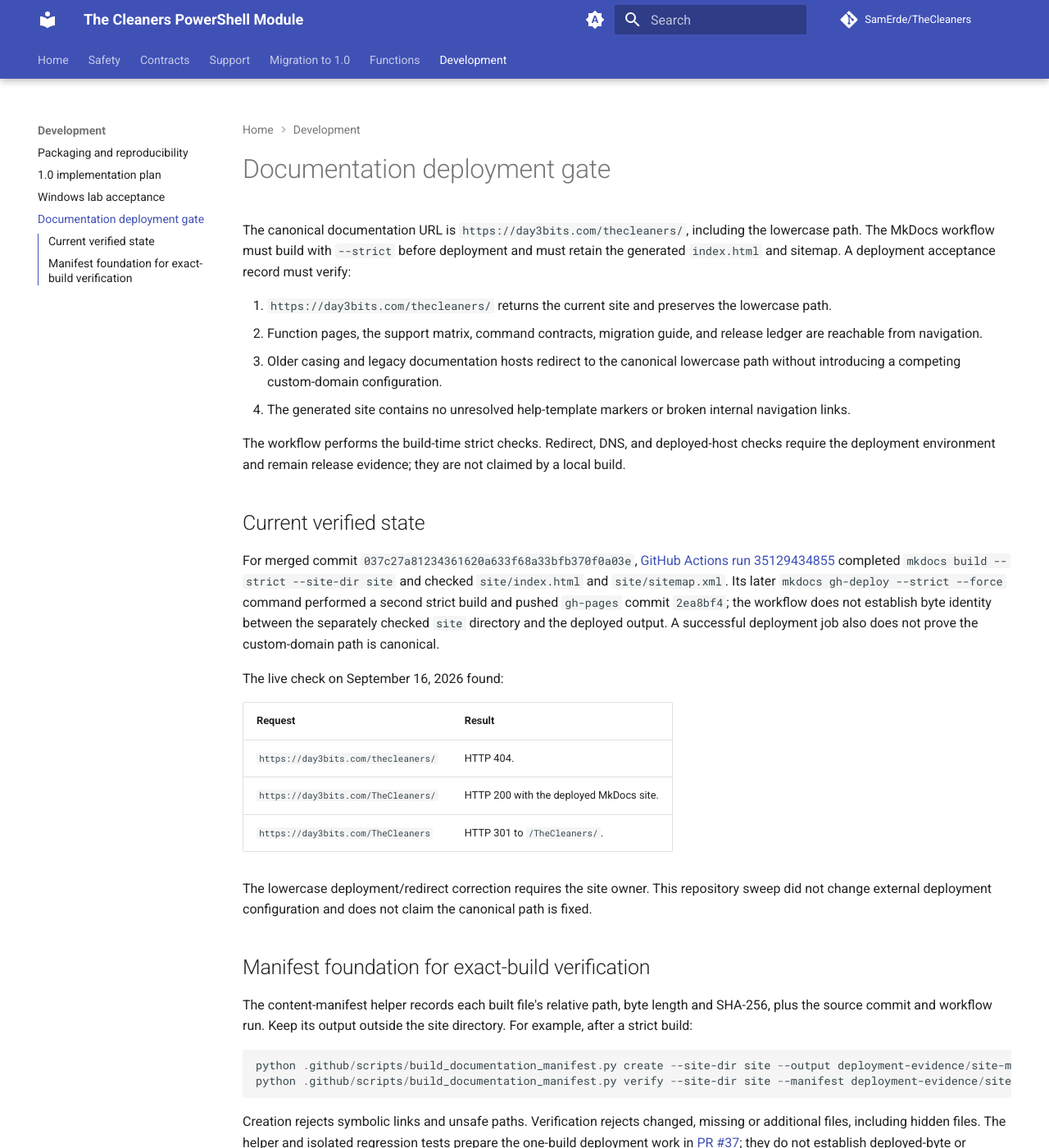
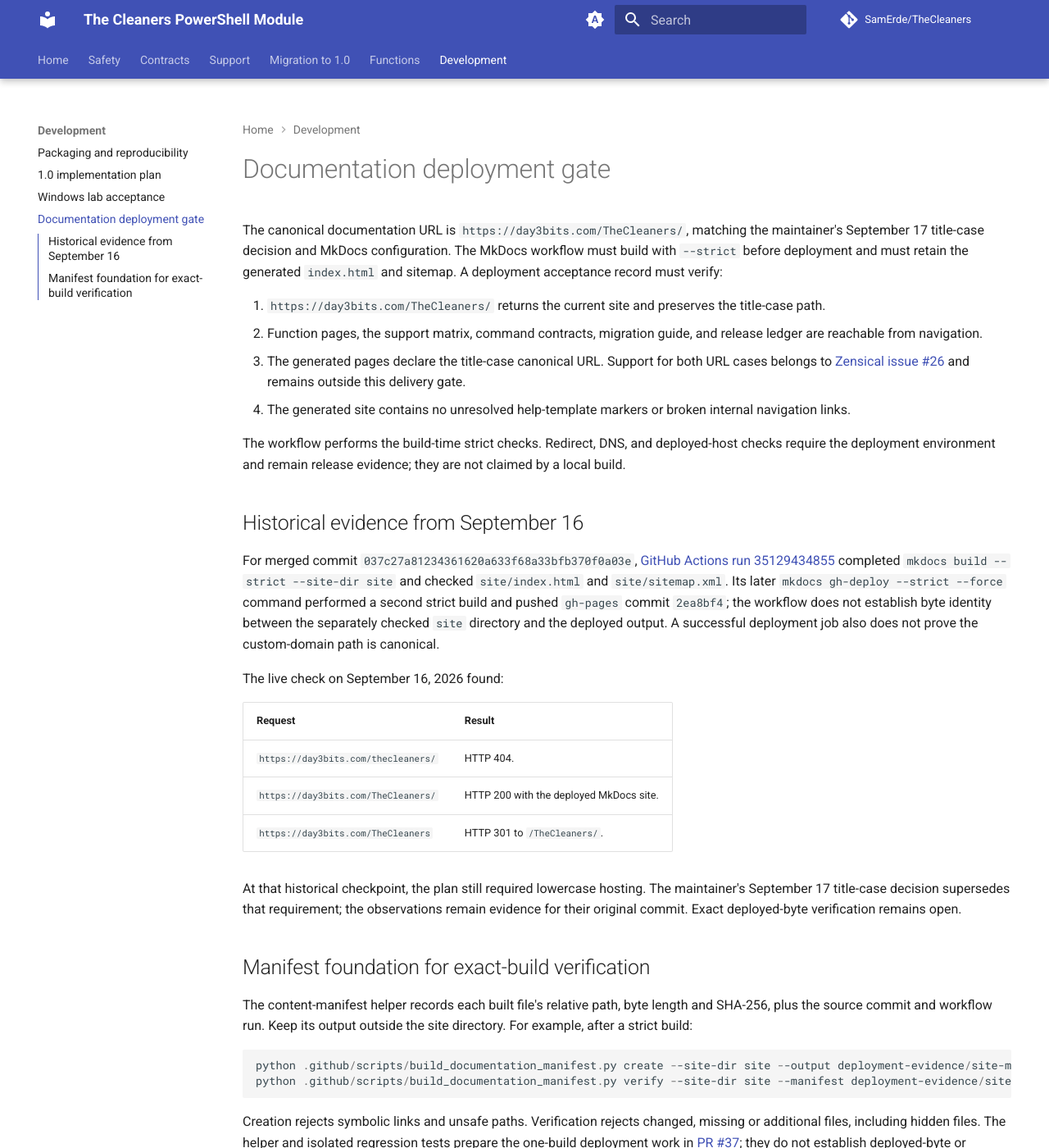
Before and after one commit to SamErde/TheCleaners, an MkDocs documentation site: the page built from docs/deployment-validation.md, in a window 1280 px wide and 1400 px high. Shown: the whole window at 82% size. Built offline with MkDocs 1.6.1 and Material for MkDocs 9.7.7, drawn with Linux system fonts in a browser that asks for light colours; comment, search, counter and statistics services are not loaded; some of the changed text lies outside the part shown.

Commit message:
📚docs(delivery): reconcile canonical URL and deferred labs

```diff
--- a/docs/deployment-validation.md
+++ b/docs/deployment-validation.md
@@ -1,15 +1,15 @@
 # Documentation deployment gate
 
-The canonical documentation URL is `https://day3bits.com/thecleaners/`, including the lowercase path. The MkDocs workflow must build with `--strict` before deployment and must retain the generated `index.html` and sitemap. A deployment acceptance record must verify:
+The canonical documentation URL is `https://day3bits.com/TheCleaners/`, matching the maintainer's September 17 title-case decision and MkDocs configuration. The MkDocs workflow must build with `--strict` before deployment and must retain the generated `index.html` and sitemap. A deployment acceptance record must verify:
 
-1. `https://day3bits.com/thecleaners/` returns the current site and preserves the lowercase path.
+1. `https://day3bits.com/TheCleaners/` returns the current site and preserves the title-case path.
 2. Function pages, the support matrix, command contracts, migration guide, and release ledger are reachable from navigation.
-3. Older casing and legacy documentation hosts redirect to the canonical lowercase path without introducing a competing custom-domain configuration.
+3. The generated pages declare the title-case canonical URL. Support for both URL cases belongs to [Zensical issue #26](https://github.com/SamErde/TheCleaners/issues/26) and remains outside this delivery gate.
 4. The generated site contains no unresolved help-template markers or broken internal navigation links.
 
 The workflow performs the build-time strict checks. Redirect, DNS, and deployed-host checks require the deployment environment and remain release evidence; they are not claimed by a local build.
 
-## Current verified state
+## Historical evidence from September 16
 
 For merged commit `037c27a81234361620a633f68a33bfb370f0a03e`, [GitHub Actions run 35129434855](https://github.com/SamErde/TheCleaners/actions/runs/35129434855) completed `mkdocs build --strict --site-dir site` and checked `site/index.html` and `site/sitemap.xml`. Its later `mkdocs gh-deploy --strict --force` command performed a second strict build and pushed `gh-pages` commit `2ea8bf4`; the workflow does not establish byte identity between the separately checked `site` directory and the deployed output. A successful deployment job also does not prove the custom-domain path is canonical.
 
@@ -21,7 +21,7 @@ The live check on September 16, 2026 found:
 | `https://day3bits.com/TheCleaners/` | HTTP 200 with the deployed MkDocs site. |
 | `https://day3bits.com/TheCleaners` | HTTP 301 to `/TheCleaners/`. |
 
-The lowercase deployment/redirect correction requires the site owner. This repository sweep did not change external deployment configuration and does not claim the canonical path is fixed.
+At that historical checkpoint, the plan still required lowercase hosting. The maintainer's September 17 title-case decision supersedes that requirement; the observations remain evidence for their original commit. Exact deployed-byte verification remains open.
 
 ## Manifest foundation for exact-build verification
 
@@ -34,4 +34,4 @@ python .github/scripts/build_documentation_manifest.py verify --site-dir site --
 
 Creation rejects symbolic links and unsafe paths. Verification rejects changed, missing or additional files, including hidden files. The helper and isolated regression tests prepare the one-build deployment work in [PR #37](https://github.com/SamErde/TheCleaners/pull/37); they do not establish deployed-byte or navigation acceptance. PR #37 also applies the maintainer's title-case canonical URL decision. Historical URL observations above remain observations of their original commit.
 
-The companion `documentation_http.py` helper accepts HTTPS, with HTTP permitted only for loopback test servers. It uses explicit HTTP connections, bounds response reads and returns redirects without following them. The deployment verifier in PR #37 checks status, size and digest before accepting a response.
+The companion `documentation_http.py` helper accepts HTTPS, with HTTP permitted only for test servers at `127.0.0.1` or `localhost`. It uses explicit HTTP connections, bounds response reads and returns redirects without following them. The deployment verifier in PR #37 checks status, size and digest before accepting a response.
```
Also changed, not shown: AGENTS.md (+1 -1 lines), CHANGELOG.md (+1 -1 lines), docs/release-plan-1.0.md (+4 -4 lines).
